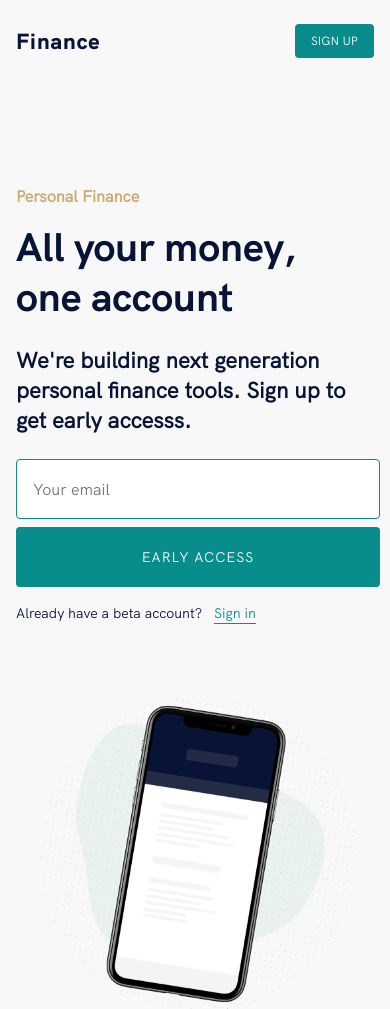
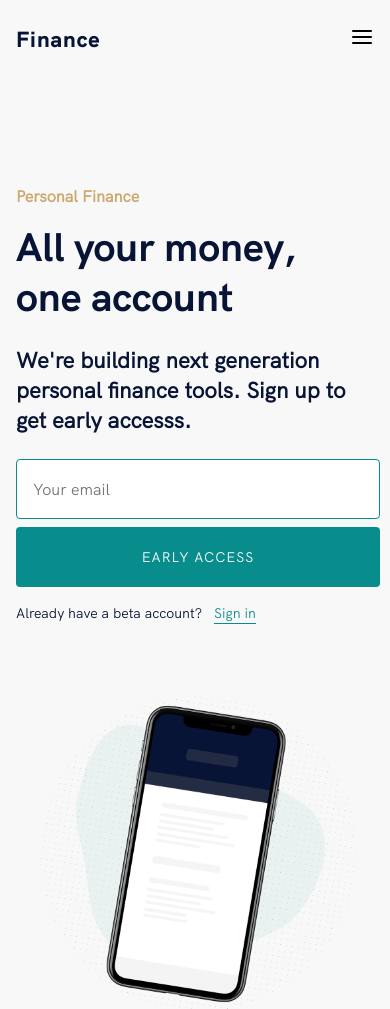
Before and after one commit to abraham-lopez-k3/gatsby-sass-marketing, a Gatsby site: page / in a window 390 px wide. Shown: the top 1009 px of the page. Built offline with nearby package versions, Linux system fonts and the light colour scheme; Gatsby itself is replaced by a stand-in of ours.

Commit message:
Updates mobile nav

```diff
--- a/src/components/common/navigation/navigation.js
+++ b/src/components/common/navigation/navigation.js
@@ -1,7 +1,7 @@
 import React, { Component } from "react"
 import AnchorLink from "react-anchor-link-smooth-scroll"
 import Scrollspy from "react-scrollspy"
-// import { ChevronRight } from "react-feather"
+import { Menu } from "react-feather"
 
 import { Container } from "../../global"
 import {
@@ -14,8 +14,6 @@ import {
   Mobile,
   ActionsContainer,
 } from "./style"
-
-// import { MenuIcon } from "../../../static/icons/menu.svg"
 
 const NAV_ITEMS = ["Features", "Products", "Pricing", ""]
 
@@ -84,8 +82,11 @@ export default class Navigation extends Component {
             </Scrollspy>
           </Brand>
           <Mobile>
-            <button onClick={this.toggleMobileMenu} style={{ color: "black" }}>
-              {/* <MenuIcon /> */}
+            <button
+              onClick={this.toggleMobileMenu}
+              style={{ color: "black", background: "none" }}
+            >
+              <Menu size={24} alt="menu button" />
             </button>
           </Mobile>
 
--- a/src/components/common/navigation/style.js
+++ b/src/components/common/navigation/style.js
@@ -86,6 +86,9 @@ export const Brand = styled.div`
 export const ActionsContainer = styled.div`
   display: flex;
   align-items: center;
+  @media (max-width: ${props => props.theme.screen.xs}) {
+    display: none;
+  }
 
   button {
     font-family: ${props => props.theme.font.normal};
@@ -102,7 +105,7 @@ export const ActionsContainer = styled.div`
 export const Mobile = styled.div`
   display: none;
 
-  @media (max-width: ${props => props.theme.screen.md}) {
+  @media (max-width: ${props => props.theme.screen.xs}) {
     display: block;
   }
 
@@ -111,7 +114,7 @@ export const Mobile = styled.div`
     `
     display: block;
 
-    @media (max-width: ${props.theme.screen.md}) {
+    @media (max-width: ${props.theme.screen.xs}) {
       display: none;
     }
   `}
```
Also changed, not shown: src/static/icons/menu.svg (deleted).
